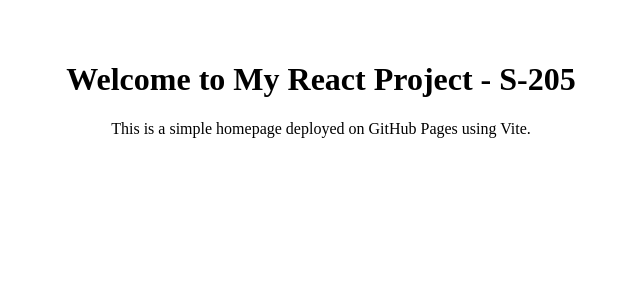
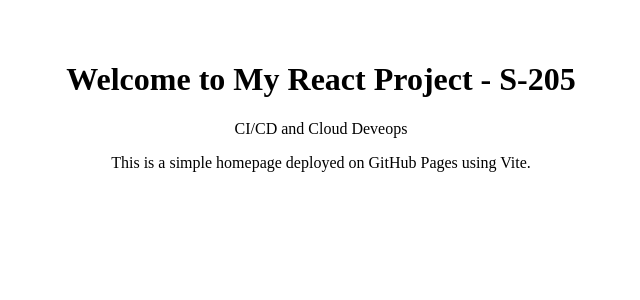
Before and after one commit to EtyalaRahul/reactapp205-gitactions, a React (Vite) app: page / in a window 1280 px wide. Shown: the top 300 px of the page, without its empty margins (319-959 px from the left). Built offline with nearby package versions, Linux system fonts and the light colour scheme.

Commit message:
updated App.jsx

```diff
--- a/src/App.jsx
+++ b/src/App.jsx
@@ -4,6 +4,7 @@
   return (
     <div className="container">
       <h1>Welcome to My React Project - S-205</h1>
+      <p>CI/CD and Cloud Deveops</p>
       <p>This is a simple homepage deployed on GitHub Pages using Vite.</p>
     </div>
   );
```
Also changed, not shown: package.json (line endings or trailing spaces).
